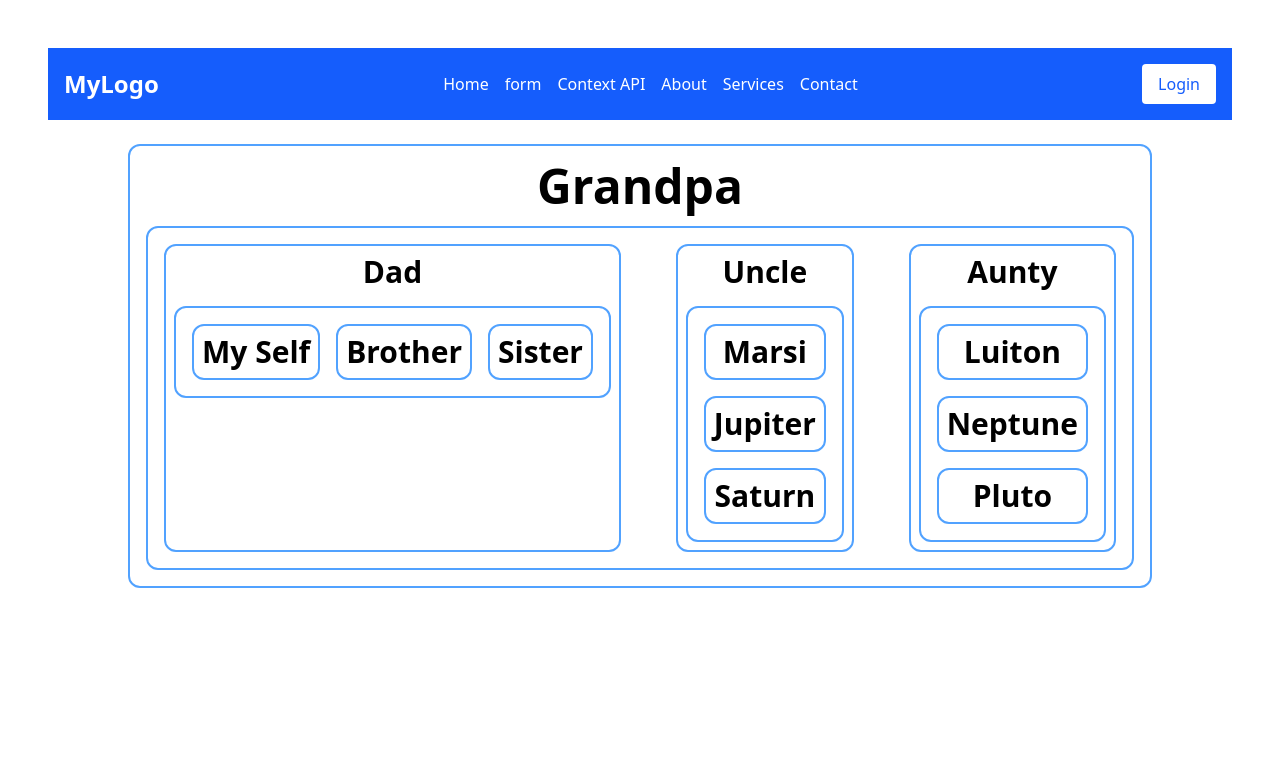
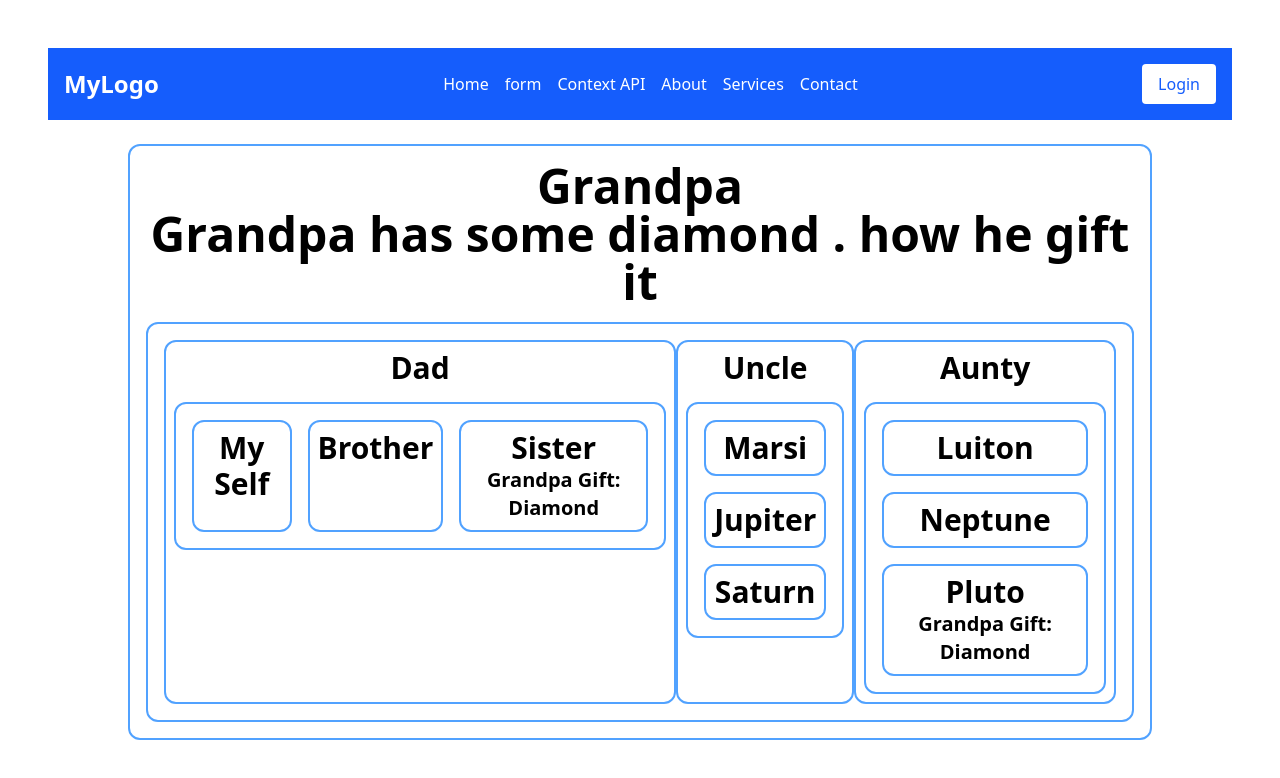
Before and after one commit to mahamudul-01/30-Days-React-ChaIlange-Day-8, a React (Vite) app: page /context-api in a window 1280 px wide. Shown: the top 778 px of the page. Built offline with nearby package versions, Linux system fonts and the light colour scheme.

Commit message:
add TresureContext to Cousin and Sister components for gift display

```diff
--- a/src/components/Cousin/Cousin.jsx
+++ b/src/components/Cousin/Cousin.jsx
@@ -1,8 +1,13 @@
 import PropTypes from 'prop-types';
+import { TresureContext } from '../Grandpa/Grandpa';
+import { useContext } from 'react';
 const Cousin = ({name}) => {
+    const gift=useContext(TresureContext);
     return (
         <div className="text-3xl border-2 border-blue-400 p-2  rounded-xl font-bold">
             <h2>{name}</h2>
+
+            {name==='Pluto' && <p className="text-xl">Grandpa Gift: {gift}</p>}
 
         </div>
     );
--- a/src/components/Dad/Sister/Sister.jsx
+++ b/src/components/Dad/Sister/Sister.jsx
@@ -1,8 +1,13 @@
+
+import { useContext } from "react";
+import { TresureContext } from "../../Grandpa/Grandpa";
 
 const Sister = () => {
+    const gift=useContext(TresureContext);
     return (
         <div className="text-3xl border-2 border-blue-400 p-2  rounded-xl font-bold">
             <h2>Sister</h2>
+            <p className="text-xl">Grandpa Gift: {gift}</p>
         </div>
     );
 };
--- a/src/components/Grandpa/Grandpa.jsx
+++ b/src/components/Grandpa/Grandpa.jsx
@@ -3,12 +3,13 @@ import Aunty from "../Aunty/Aunty";
 import Dad from "../Dad/Dad";
 import Uncle from "../Uncle/Uncle";
 
-const TresureContext=createContext();
+export const TresureContext=createContext();
 
 const Grandpa = () => {
     return (
         <div className="w-5xl border-2 border-blue-400 p-4 text-center text-5xl mx-auto mt-6 rounded-xl font-bold" >
             <h2>Grandpa</h2>
+            <p>Grandpa has some diamond . how he gift it</p>
            <TresureContext.Provider value='Diamond'>
            <div className="flex justify-between border-2 border-blue-400 p-4 rounded-xl font-bold mt-4">
             <Dad></Dad>
```
